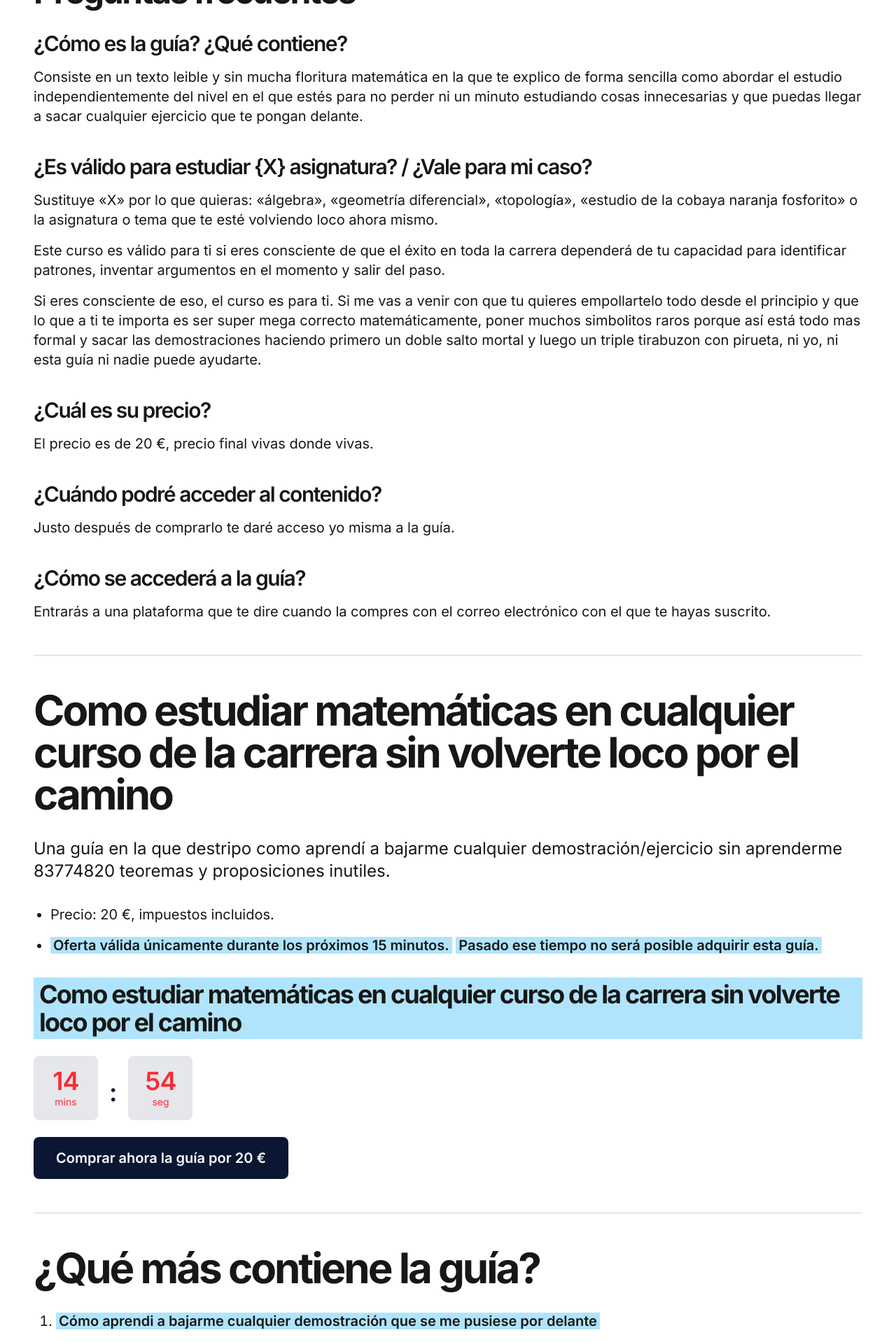
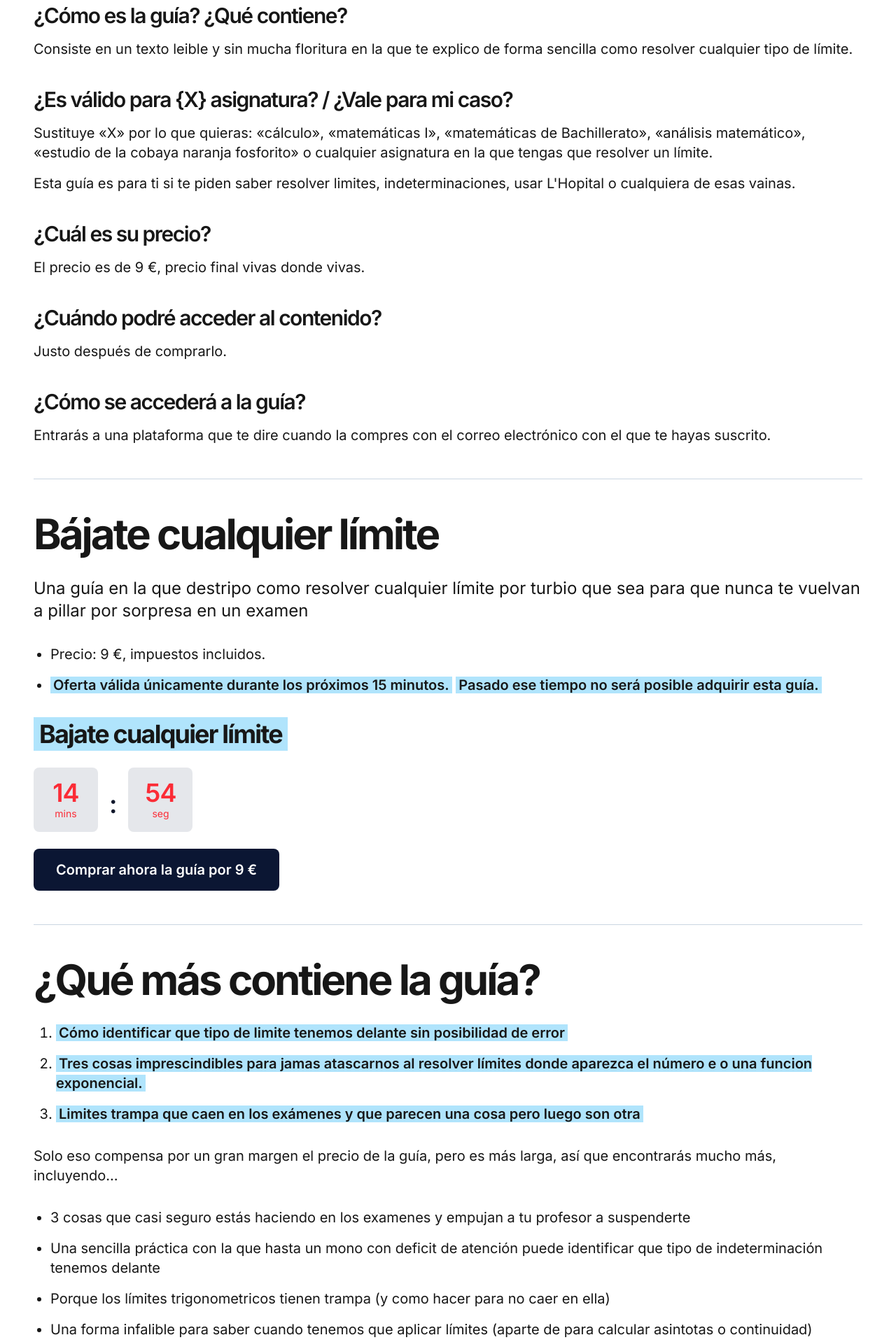
Before and after one commit to MariaLipiz/matessindramas, a Next.js app: page /confirmado in a window 1280 px wide. Shown: the part 860-2778 px from the top of the page at 70% size. Built offline with nearby package versions, Linux system fonts and the light colour scheme.

Commit message:
Cambios curso integrales

```diff
--- a/src/app/confirmado/page.tsx
+++ b/src/app/confirmado/page.tsx
@@ -1,4 +1,4 @@
-
+{/*
 import BuyBlock from "@/components/BuyBlock";
 
 const STORAGE_KEY = "mmi-offer-deadline-v1";
@@ -202,3 +202,202 @@ export default function ConfirmadoPage() {
     </main>
   );
 }
+
+*/}
+
+import BuyBlockLimites from "@/components/BuyBlockLimites";
+
+const STORAGE_KEY = "mmi-offer-deadline-v1";
+
+
+function ExpiringCta() {
+  return (
+    <div className="space-y-6">
+      <p className="text-xl sm:text-2xl">
+        Una guía en la que destripo como resolver cualquier límite por turbio que sea para que nunca
+        te vuelvan a pillar por sorpresa
+      </p>
+
+      <ul className="list-disc pl-6 space-y-4">
+        <li>Precio: 9 €, impuestos incluidos.</li>
+        <li>
+          <span className="bg-[#b0e4fc] px-1 font-semibold">
+            Oferta válida únicamente durante los próximos 15 minutos.
+          </span>{" "}
+          <span className="bg-[#b0e4fc] px-1 font-semibold">
+            Pasado ese tiempo no será posible adquirir esta guía.
+          </span>
+        </li>
+      </ul>
+
+      <BuyBlockLimites />
+    </div>
+  );
+}
+
+export default function ConfirmadoPage() {
+  return (
+    <main>
+      <section className="section space-y-6 text-base sm:text-xl font-normal">
+        <h1 className="text-4xl font-bold tracking-tighter sm:text-5xl lg:text-6xl">
+          Un mensaje importante
+        </h1>
+        <h3 className="text-2xl font-semibold tracking-tighter sm:text-3xl mb-12">
+              Que se esfumará si no actuas en los próximos 15 minutos.
+            </h3>
+        <p>
+        He preparado algo. Una guía que, si aplicas paso por paso tal y como te cuento (en la guía, no aquí), hará que seas capaz de resolver cualquier
+        limite por raro / turbio / extraño que sea.
+        </p>
+        <p>
+        Palabrita del niño jesus.
+        </p>
+
+      </section>
+
+      <section className="section space-y-8 mb-12 text-base sm:text-xl font-normal mt-4">
+
+
+        <BuyBlockLimites />
+
+        <hr className="border-slate-300 my-12" />
+
+        <h2 className="text-4xl font-bold tracking-tighter sm:text-5xl">
+          Preguntas frecuentes
+        </h2>
+
+        <div className="space-y-10">
+          <div className="space-y-4">
+            <h3 className="text-2xl font-semibold tracking-tighter sm:text-3xl">
+              ¿Cómo es la guía? ¿Qué contiene?
+            </h3>
+            <p>
+              Consiste en un texto leible y sin mucha floritura en la que te explico de forma sencilla como resolver
+              cualquier tipo de límite.
+            </p>
+          </div>
+
+          <div className="space-y-4">
+            <h3 className="text-2xl font-semibold tracking-tighter sm:text-3xl">
+              ¿Es válido para {"{X}"} asignatura? / ¿Vale para mi caso?
+            </h3>
+            <p>
+              Sustituye «X» por lo que quieras: «cálculo», «matemáticas I», «matemáticas de Bachillerato», «análisis matemático», «estudio de la cobaya naranja fosforito» o cualquier asignatura
+              en la que tengas que resolver un límite.
+            </p>
+            <p>
+              Esta guía es para ti si te piden saber resolver limites, indeterminaciones, usar L'Hopital o cualquiera de esas vainas.
+            </p>
+
+          </div>
+
+          <div className="space-y-4">
+            <h3 className="text-2xl font-semibold tracking-tighter sm:text-3xl">
+              ¿Cuál es su precio?
+            </h3>
+            <p>El precio es de 9 €, precio final vivas donde vivas.</p>
+          </div>
+
+          <div className="space-y-4">
+            <h3 className="text-2xl font-semibold tracking-tighter sm:text-3xl">
+              ¿Cuándo podré acceder al contenido?
+            </h3>
+            <p>
+              Justo después de comprarlo.
+            </p>
+          </div>
+
+          <div className="space-y-4">
+            <h3 className="text-2xl font-semibold tracking-tighter sm:text-3xl">
+              ¿Cómo se accederá a la guía?
+            </h3>
+            <p>
+              Entrarás a una plataforma que te dire cuando la compres con el correo electrónico con el que te hayas suscrito.
+            </p>
+          </div>
+
+
+        </div>
+
+        <hr className="border-slate-300 my-12" />
+
+        <h2 className="text-4xl font-bold tracking-tighter sm:text-5xl lg:text-6xl">
+        Bájate cualquier límite
+        </h2>
+
+        <p className="text-xl sm:text-2xl">
+        Una guía en la que destripo como resolver cualquier límite por turbio que sea para que nunca
+        te vuelvan a pillar por sorpresa en un examen
+        </p>
+
+        <ul className="list-disc pl-6 space-y-4">
+          <li>Precio: 9 €, impuestos incluidos.</li>
+          <li>
+            <span className="bg-[#b0e4fc] px-1 font-semibold">
+              Oferta válida únicamente durante los próximos 15 minutos.
+            </span>{" "}
+            <span className="bg-[#b0e4fc] px-1 font-semibold">
+              Pasado ese tiempo no será posible adquirir esta guía.
+            </span>
+          </li>
+        </ul>
+
+        <BuyBlockLimites />
+
+        <hr className="border-slate-300 my-12" />
+
+        <h2 className="text-4xl font-bold tracking-tighter sm:text-5xl lg:text-6xl">
+          ¿Qué más contiene la guía?
+        </h2>
+
+        <ol className="list-decimal pl-8 space-y-4">
+          <li>
+            <span className="bg-[#b0e4fc] px-1 font-semibold">
+              Cómo identificar que tipo de limite tenemos delante sin posibilidad de error
+            </span>
+          </li>
+          <li>
+            <span className="bg-[#b0e4fc] px-1 font-semibold">
+              Tres cosas imprescindibles para jamas atascarnos al resolver límites donde aparezca el número e o una funcion exponencial.
+            </span>
+          </li>
+          <li>
+            <span className="bg-[#b0e4fc] px-1 font-semibold">
+              Limites trampa que caen en los exámenes y que parecen una cosa pero luego son otra
+            </span>
+          </li>
+        </ol>
+
+        <p>
+          Solo eso compensa por un gran margen el precio de la guía, pero es más larga, así que encontrarás mucho más, incluyendo…
+        </p>
+
+        <ul className="list-disc pl-6 space-y-4">
+          <li>
+            3 cosas que casi seguro estás haciendo en los examenes y empujan a tu profesor a suspenderte
+          </li>
+          <li>
+            Una sencilla práctica con la que hasta un mono con deficit de atención puede identificar que tipo de indeterminación tenemos delante
+          </li>
+          <li>
+            Porque los límites trigonometricos tienen trampa (y como hacer para no caer en ella)
+          </li>
+          <li>
+            Una forma infalible para saber cuando tenemos que aplicar límites (aparte de para calcular asintotas o continuidad)
+          </li>
+          <li>
+            El criterio real para saber si un límite existe o no
+          </li>
+          <li>
+            Los limites laterales: destripados
+          </li>
+          <li>Y mucho, mucho, pero que mucho más. 9 €.</li>
+        </ul>
+
+        <hr className="border-slate-300 my-12" />
+
+        <BuyBlockLimites/>
+      </section>
+    </main>
+  );
+}
--- a/src/app/curso-integrales/page.tsx
+++ b/src/app/curso-integrales/page.tsx
@@ -150,6 +150,22 @@ export default function Integrales() {
         </p>
 
         <h3 className="mx-auto text-gray-900 text-xl font-semibold tracking-tighter sm:text-2xl lg:text-3xl mt-12 mb-6">
+          Estoy en una academia, ¿Este curso vale para mí?
+        </h3>
+
+        <p>
+          Eso solo puedes decidirlo tu.
+        </p>
+
+        <h3 className="mx-auto text-gray-900 text-xl font-semibold tracking-tighter sm:text-2xl lg:text-3xl mt-12 mb-6">
+          Es muy caro / Tal profesor me cobra menos.
+        </h3>
+
+        <p>
+          Me parece bien.
+        </p>
+
+        <h3 className="mx-auto text-gray-900 text-xl font-semibold tracking-tighter sm:text-2xl lg:text-3xl mt-12 mb-6">
           Estudio X carrera y me la trae floja el punto X del curso porque a mi
           no me entra, ¿Puedo comprar solo esa parte del curso?
         </h3>
--- a/src/app/nudesymas/confirmado/page.tsx
+++ b/src/app/nudesymas/confirmado/page.tsx
@@ -8,7 +8,7 @@ function ExpiringCta() {
     <div className="space-y-6">
       <p className="text-xl sm:text-2xl">
         Una guía en la que destripo como resolver cualquier límite por turbio que sea para que nunca
-        te vuelvan a pillar por sorpresa en un examen
+        te vuelvan a pillar por sorpresa
       </p>
 
       <ul className="list-disc pl-6 space-y-4">
```
